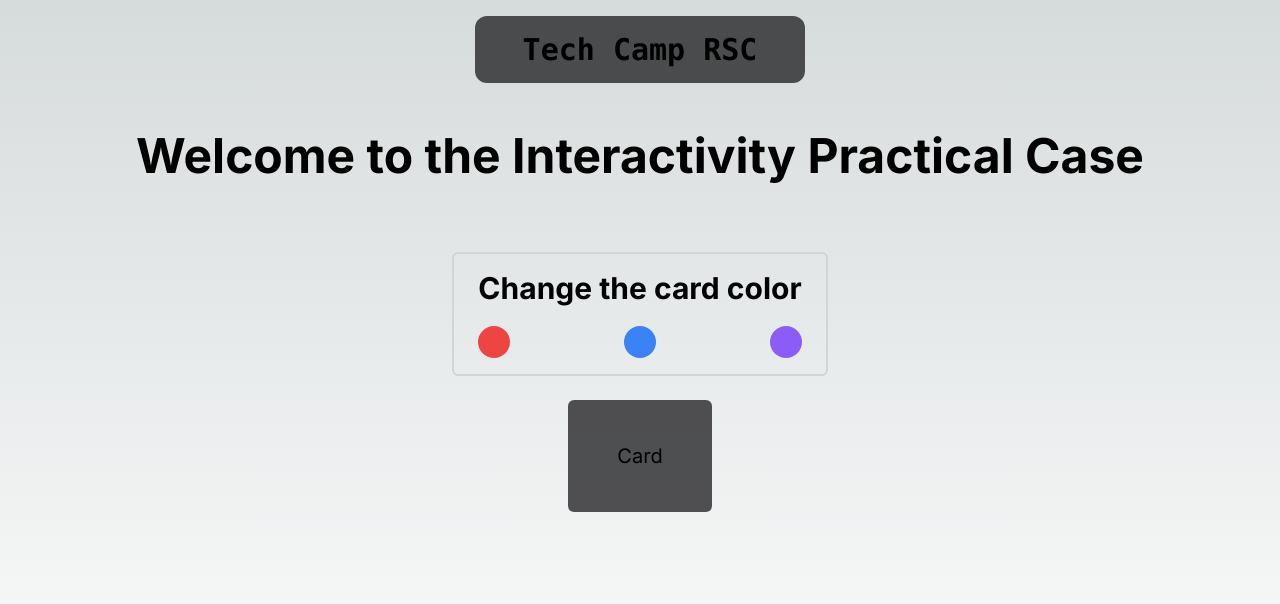
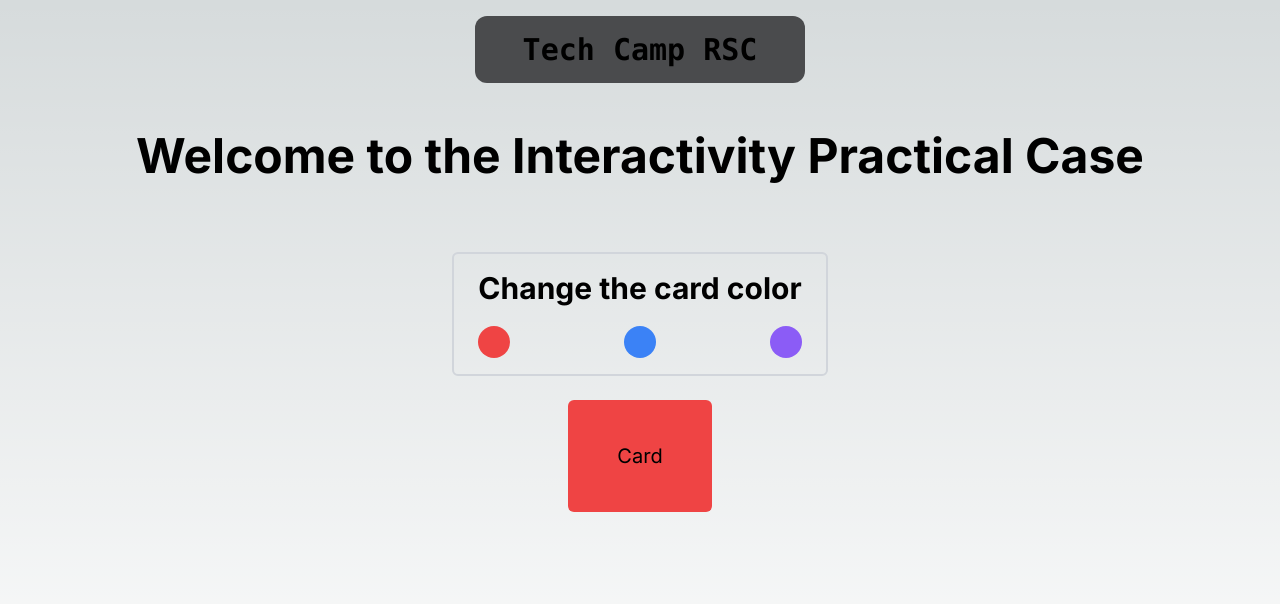
Before and after one commit to LorisQsd/Tech-Camp-RSC, a Next.js app: page /interactivity in a window 1280 px wide. Shown: the top 604 px of the page. Built offline with nearby package versions, Linux system fonts and the light colour scheme.

Commit message:
(interactivity): root use client

```diff
--- a/app/(main)/interactivity/page.tsx
+++ b/app/(main)/interactivity/page.tsx
@@ -1,6 +1,16 @@
+"use client";
+import { Colors } from "@/types/colors";
 import cn from "@/utils/cn";
+import { useState } from "react";
 
-const Page = () => (
+// By adopting this approach to put a 'use client' directive at the top of the page, we'll force to hydrate all of our jsx element such as our main tag, h1 etc.
+// It is not recommanded at all and by doing this, we lose the advantage of React Server Component
+const Page = () => {
+  const [color, setColor] = useState<Colors>("red");
+
+  const handleColor = (color: Colors) => () => setColor(color);
+
+  return (
     <main className="flex flex-col gap-6 items-center min-h-full w-full grow px-4">
       <h1 className="text-5xl font-bold py-12 text-center">
         Welcome to the Interactivity Practical Case
@@ -10,20 +20,35 @@ const Page = () => (
         <h2 className="text-3xl font-bold">Change the card color</h2>
 
         <div className="flex justify-between">
-        <button className="duration-150 hover:scale-110 rounded-full size-8 bg-red-500" />
-        <button className="duration-150 hover:scale-110 rounded-full size-8 bg-blue-500" />
-        <button className="duration-150 hover:scale-110 rounded-full size-8 bg-violet-500" />
+          <button
+            onClick={handleColor("red")}
+            className="duration-150 hover:scale-110 rounded-full size-8 bg-red-500"
+          />
+          <button
+            onClick={handleColor("blue")}
+            className="duration-150 hover:scale-110 rounded-full size-8 bg-blue-500"
+          />
+          <button
+            onClick={handleColor("violet")}
+            className="duration-150 hover:scale-110 rounded-full size-8 bg-violet-500"
+          />
         </div>
       </article>
 
       <div
         className={cn(
-        "w-36 h-28 flex items-center justify-center rounded-md flex-col bg-zinc-800/80"
+          "w-36 h-28 flex items-center justify-center rounded-md flex-col bg-zinc-800/80",
+          {
+            "bg-red-500": color === "red",
+            "bg-blue-500": color === "blue",
+            "bg-violet-500": color === "violet",
+          }
         )}
       >
         <p className="text-xl">Card</p>
       </div>
     </main>
   );
+};
 
 export default Page;
```
Lines whose indentation alone changed are shown as unchanged.
